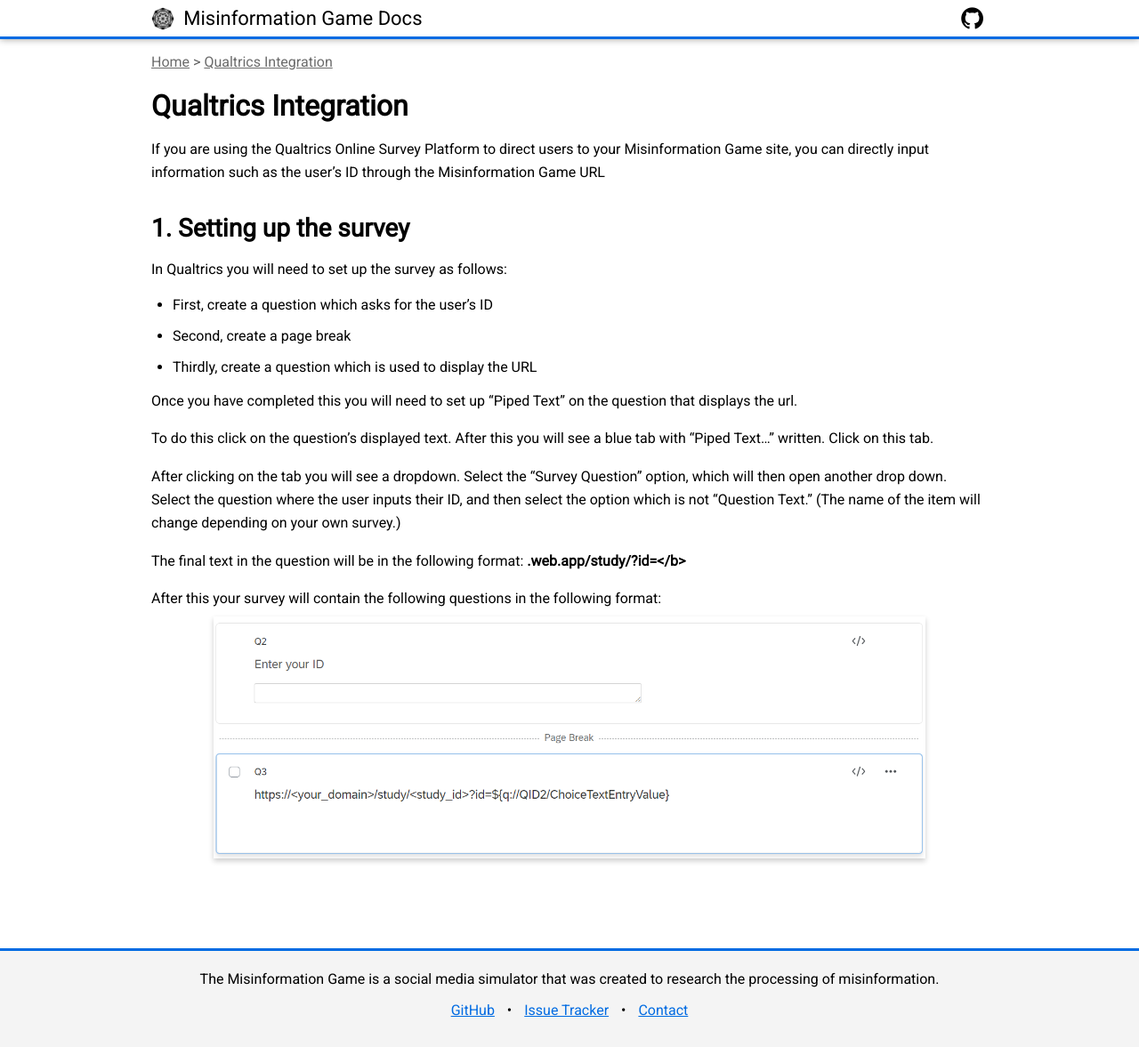
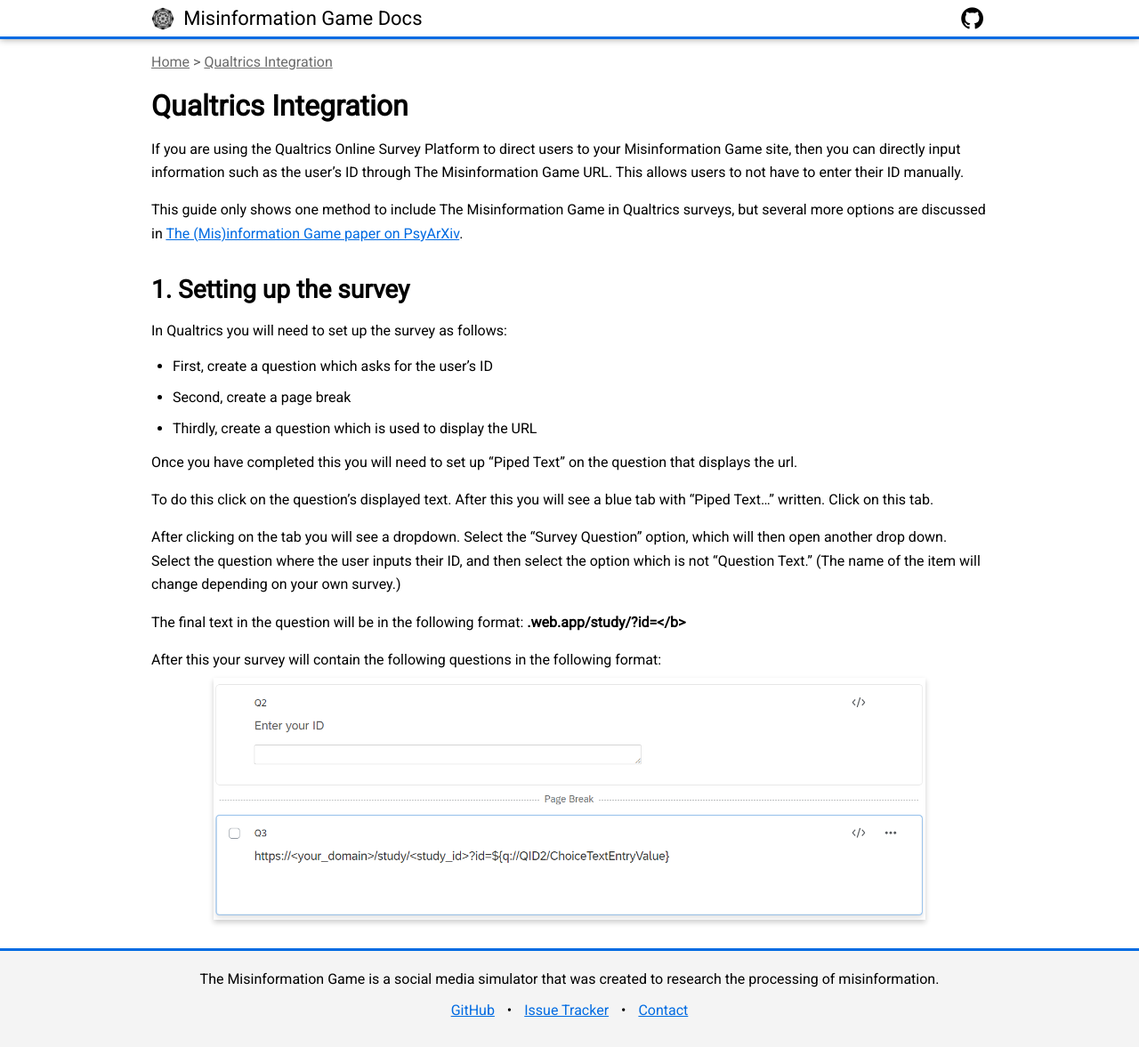
Before and after one commit to beekewardin/themisinformationgame.github.io, a Jekyll site: the page built from QualtricsIntegration.md, in a window 1280 px wide and 1177 px high. Shown: the whole window at 89% size. Built offline with Jekyll 4.4.1, drawn with Linux system fonts in a browser that asks for light colours; nearby versions of some CDN libraries; our own code applies the rules of GitHub Pages for plain Markdown files.

Commit message:
Direct people to the paper from the 'Qualtrics Integration' documentation

```diff
--- a/QualtricsIntegration.md
+++ b/QualtricsIntegration.md
@@ -8,9 +8,13 @@
 {:#intro .no_toc}
 
 If you are using the Qualtrics Online Survey Platform to direct
-users to your Misinformation Game site, you can directly input
-information such as the user's ID through the Misinformation
-Game URL
+users to your Misinformation Game site, then you can directly input
+information such as the user's ID through The Misinformation
+Game URL. This allows users to not have to enter their ID manually.
+
+This guide only shows one method to include The Misinformation Game
+in Qualtrics surveys, but several more options are discussed in
+[The (Mis)information Game paper on PsyArXiv](https://psyarxiv.com/628wc/).
 
 
 
```
